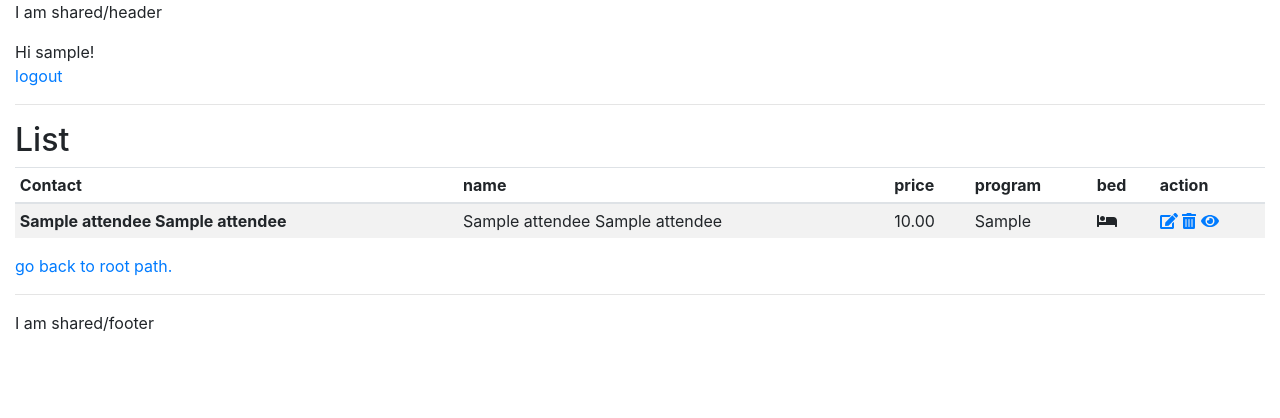
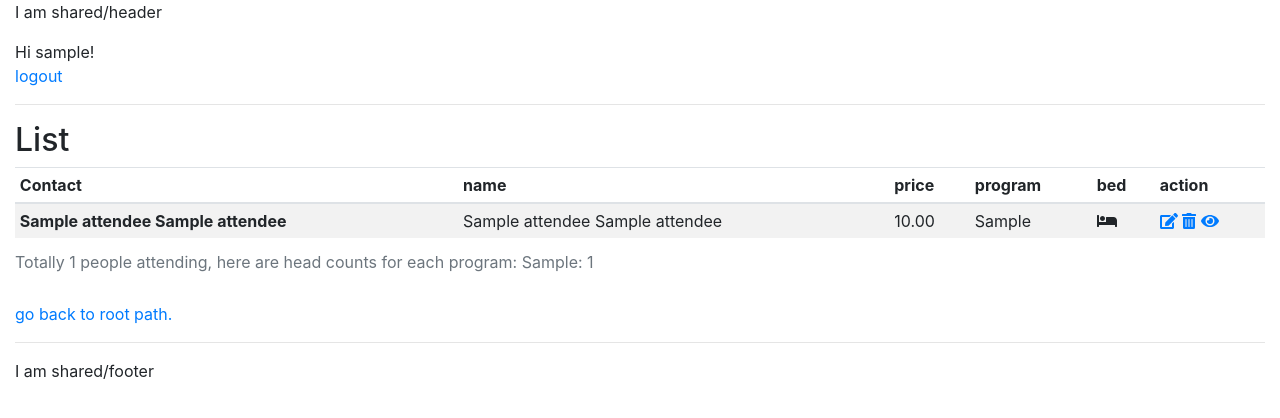
Before and after one commit to xjlin0/attendee, a Django app: page /attendings/ in a window 1280 px wide. Shown: the top 418 px of the page. Run offline with Django 3.2, Linux system fonts and the light colour scheme; a user stored in the database is signed in; tables that the repository leaves empty hold one stand-in row (values such as "Sample post"); some libraries are stand-ins or nearby versions.

Commit message:
adding program head count as table caption

```diff
--- a/mainsite/templates/attendings/index.html
+++ b/mainsite/templates/attendings/index.html
@@ -15,6 +15,12 @@
 
 <div class = "table-responsive">
 <table class="table table-sm table-hover table-striped">
+    <caption>
+        Totally {{attending_list.count}} people attending, here are head counts for each program:
+        {% if program_counts %}
+          {{program_counts}}
+        {% endif %}
+    </caption>
   <thead>
     <tr>
       <th scope="col">Contact</th>
--- a/mainsite/views/attendings.py
+++ b/mainsite/views/attendings.py
@@ -24,8 +24,8 @@ class AttendingView(ListView):
     #
     def get_context_data(self, **kwargs):
         data = super().get_context_data(**kwargs)
-        qs = super().get_queryset()
-        data['program_counts'] = qs.values('attending_program').annotate(total=Count('attending_program'))
+        program_counts = self.object_list.values('attending_program').annotate(total=Count('attending_program'))
+        data['program_counts'] = ', '.join([program_count['attending_program']+': ' + str(program_count['total']) for program_count in program_counts])
         return data
 
 
```
